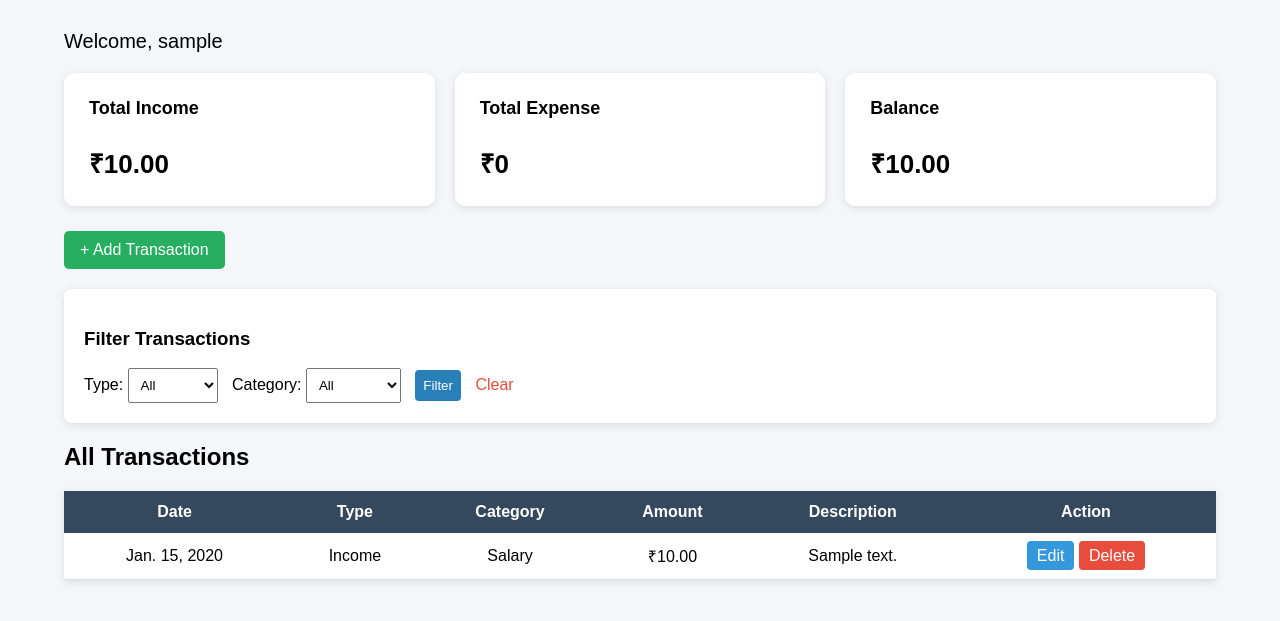
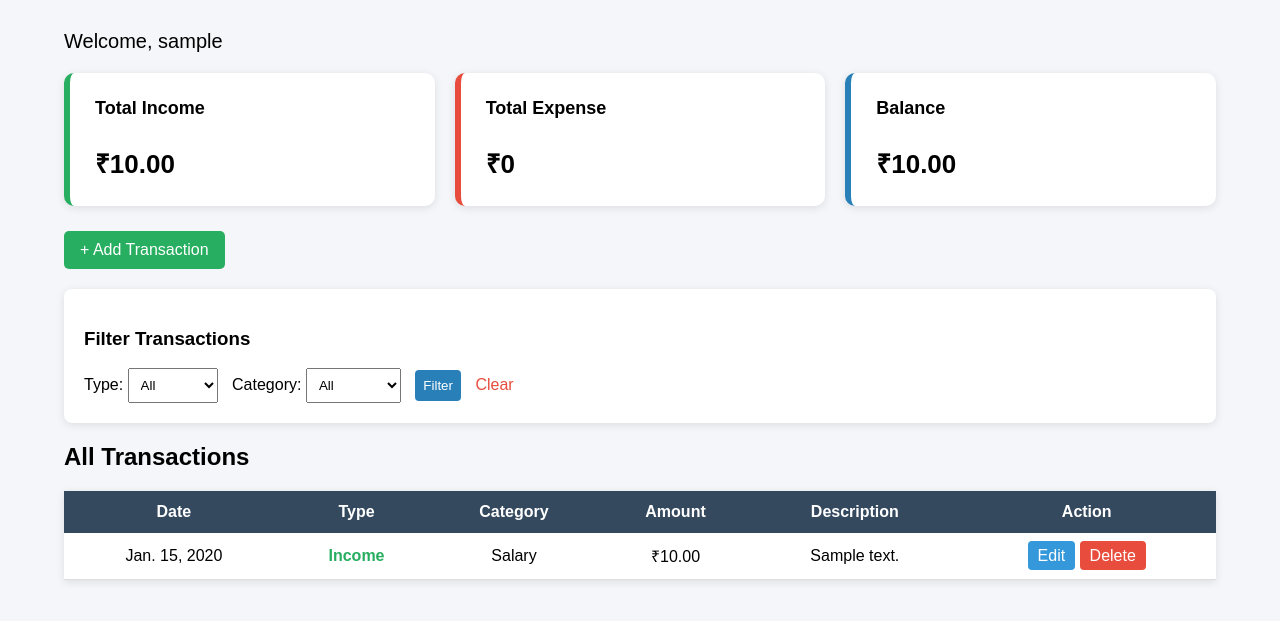
Before and after one commit to pranjal3350/expense-tracker-django, a Django app: page / in a window 1280 px wide. Shown: the part 86-707 px from the top of the page. Run offline with Django 5.2, Linux system fonts and the light colour scheme; a user stored in the database is signed in; tables that the repository leaves empty hold one stand-in row (values such as "Sample post").

Commit message:
Add Dashboard color Indicators

```diff
--- a/tracker/templates/tracker/dashboard.html
+++ b/tracker/templates/tracker/dashboard.html
@@ -4,6 +4,27 @@
     <title>Expense Tracker Dashboard</title>
 
     <style>
+        .income-card {
+    border-left: 6px solid #27ae60;
+}
+
+.expense-card {
+    border-left: 6px solid #e74c3c;
+}
+
+.balance-card {
+    border-left: 6px solid #2980b9;
+}
+
+.income-text {
+    color: #27ae60;
+    font-weight: bold;
+}
+
+.expense-text {
+    color: #e74c3c;
+    font-weight: bold;
+}
         body {
             font-family: Arial, sans-serif;
             background-color: #f4f6f9;
@@ -142,17 +163,17 @@
         <p class="welcome">Welcome, {{ request.user.username }}</p>
 
         <div class="cards">
-            <div class="card">
+            <div class="card income-card">
                 <h2>Total Income</h2>
                 <p>₹{{ total_income }}</p>
             </div>
 
-            <div class="card">
+            <div class="card expense-card">
                 <h2>Total Expense</h2>
                 <p>₹{{ total_expense }}</p>
             </div>
 
-            <div class="card">
+            <div class="card balance-card">
                 <h2>Balance</h2>
                 <p>₹{{ balance }}</p>
             </div>
@@ -202,7 +223,11 @@
             {% for transaction in transactions %}
             <tr>
                 <td>{{ transaction.date }}</td>
-                <td>{{ transaction.transaction_type }}</td>
+                <td>{% if transaction.transaction_type == 'Income' %}
+        <span class="income-text">{{ transaction.transaction_type }}</span>
+    {% else %}
+        <span class="expense-text">{{ transaction.transaction_type }}</span>
+    {% endif %}</td>
                 <td>{{ transaction.category }}</td>
                 <td>₹{{ transaction.amount }}</td>
                 <td>{{ transaction.description }}</td>
```
